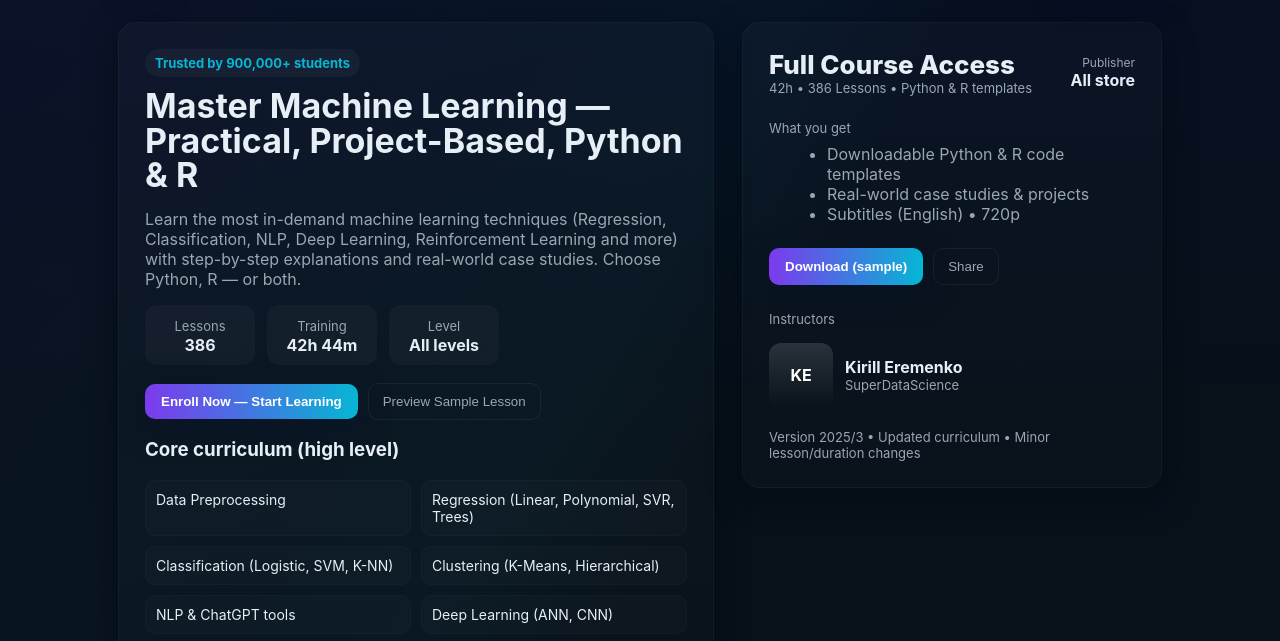
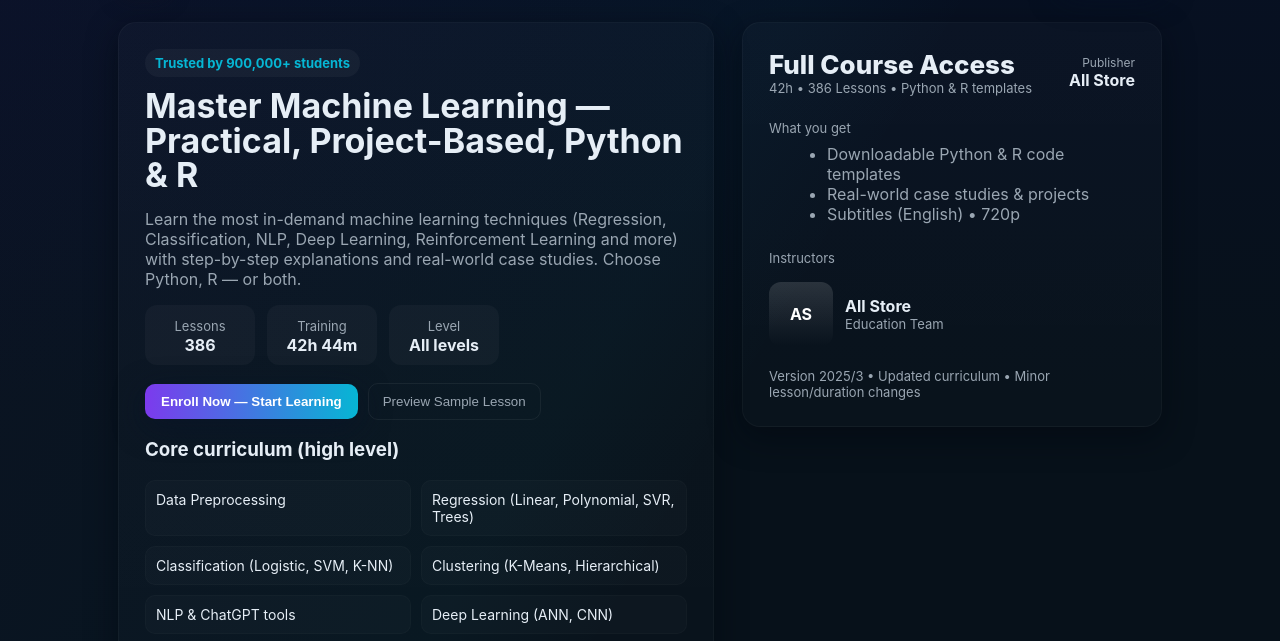
Before and after one commit to alinemade/index.html, a plain HTML site: page index.html in a window 1280 px wide. Shown: the part 124-765 px from the top of the page. Drawn offline with Linux system fonts and the light colour scheme.

Commit message:
index.html

```diff
--- a/index.html
+++ b/index.html
@@ -16,7 +16,6 @@
     html,body{height:100%;margin:0;background:linear-gradient(180deg,#071023 0%,#07111a 60%);color:#e6eef6}
     .container{max-width:var(--max-width);margin:40px auto;padding:28px}
 
-    /* Header */
     header{display:flex;align-items:center;justify-content:space-between;gap:18px}
     .brand{display:flex;gap:14px;align-items:center}
     .logo{width:52px;height:52px;border-radius:12px;background:linear-gradient(135deg,var(--accent1),var(--accent2));display:flex;align-items:center;justify-content:center;font-weight:700;color:white;box-shadow:0 6px 18px rgba(12,18,30,0.6)}
@@ -25,7 +24,6 @@
     .btn{background:linear-gradient(90deg,var(--accent1),var(--accent2));padding:10px 16px;border-radius:10px;color:white;border:none;cursor:pointer;font-weight:600;box-shadow:0 8px 30px rgba(7,18,40,0.6)}
     .ghost{background:transparent;border:1px solid rgba(255,255,255,0.06);padding:10px 14px;border-radius:10px;color:var(--muted);cursor:pointer}
 
-    /* Hero */
     .hero{display:grid;grid-template-columns:1fr 420px;gap:28px;margin-top:26px}
     .card{background:linear-gradient(180deg, rgba(255,255,255,0.02), rgba(255,255,255,0.01));padding:26px;border-radius:18px;box-shadow:0 10px 30px rgba(4,8,16,0.6);border:1px solid rgba(255,255,255,0.03)}
 
@@ -36,38 +34,29 @@
     .stat{background:rgba(255,255,255,0.03);padding:10px 12px;border-radius:12px;min-width:110px;text-align:center}
     .stat strong{display:block;font-size:16px}
 
-    /* Curriculum */
     .curriculum h3{margin-top:0}
     .grid{display:grid;grid-template-columns:repeat(2,1fr);gap:10px}
     .pill{background:rgba(255,255,255,0.02);padding:10px;border-radius:10px;border:1px solid rgba(255,255,255,0.02);font-size:14px}
 
-    /* Right column */
     .side-hero{display:flex;flex-direction:column;gap:12px}
     .price{font-size:26px;font-weight:800}
     .small{color:var(--muted);font-size:13px}
-    .download{display:flex;gap:8px}
 
-    /* Features */
     .features{display:grid;grid-template-columns:repeat(3,1fr);gap:16px;margin-top:22px}
     .feature{background:linear-gradient(180deg, rgba(255,255,255,0.02), transparent);padding:18px;border-radius:12px}
     .feature h4{margin:0 0 8px}
 
-    /* Instructors */
     .instructors{display:flex;gap:12px;align-items:center;margin-top:16px}
     .avatar{width:64px;height:64px;border-radius:12px;background:linear-gradient(180deg,#fff2 0,#fff0);display:flex;align-items:center;justify-content:center;color:white;font-weight:700}
 
-    /* Footer */
     footer{margin-top:28px;text-align:center;color:var(--muted);font-size:13px;padding:16px}
 
-    /* Responsive */
     @media (max-width:980px){.hero{grid-template-columns:1fr;}.features{grid-template-columns:repeat(2,1fr)}.grid{grid-template-columns:1fr}.container{margin:18px;padding:16px}}
     @media (max-width:560px){.features{grid-template-columns:1fr}.nav{display:none}.headline{font-size:26px}}
 
-    /* micro-interactions */
     .btn:active{transform:translateY(1px)}
     a.cta{display:inline-block;text-decoration:none}
 
-    /* subtle animated background stripes */
     .herobg{position:absolute;inset:0;pointer-events:none;z-index:0;background-image:linear-gradient(120deg, rgba(124,58,237,0.04) 0%, rgba(6,182,212,0.03) 50%, transparent 60%)}
   </style>
 </head>
@@ -132,7 +121,7 @@
           </div>
           <div style="text-align:right">
             <div style="font-size:12px;color:var(--muted)">Publisher</div>
-            <div style="font-weight:700">All store</div>
+            <div style="font-weight:700">All Store</div>
           </div>
         </div>
 
@@ -145,18 +134,13 @@
           </ul>
         </div>
 
-        <div style="margin-top:12px;display:flex;gap:10px" class="download">
-          <button class="btn" id="downloadPart">Download (sample)</button>
-          <button class="ghost">Share</button>
-        </div>
-
         <div style="margin-top:14px">
           <div class="small">Instructors</div>
           <div class="instructors">
-            <div class="avatar">KE</div>
+            <div class="avatar">AS</div>
             <div>
-              <div style="font-weight:700">Kirill Eremenko</div>
-              <div style="color:var(--muted);font-size:13px">SuperDataScience</div>
+              <div style="font-weight:700">All Store</div>
+              <div style="color:var(--muted);font-size:13px">Education Team</div>
             </div>
           </div>
         </div>
@@ -214,7 +198,7 @@
 
     <section class="card" id="enroll" style="margin-top:22px;display:flex;flex-direction:column;gap:12px;align-items:center;text-align:center">
       <h3 style="margin:0">Ready to start?</h3>
-      <p class="small">Download sample parts or enroll on your preferred platform. This package includes multiple downloadable parts and Python & R templates to get you building fast.</p>
+      <p class="small">Enroll now and get instant access to the full curriculum and resources.</p>
       <div style="display:flex;gap:10px">
         <button class="btn" id="enrollBtn">Enroll Now</button>
         <button class="ghost" id="contactBtn">Contact Support</button>
@@ -232,7 +216,6 @@
   </div>
 
   <script>
-    // small client-side interactions
     document.getElementById('previewBtn').addEventListener('click', ()=>{
       alert('Preview: Sample lesson will open. Replace this with your sample video or modal.');
     });
@@ -240,9 +223,6 @@
       window.location.href = 'https://www.udemy.com/';
     });
     document.getElementById('enrollTop').addEventListener('click', ()=>{document.getElementById('enroll').scrollIntoView({behavior:'smooth'});});
-    document.getElementById('downloadPart').addEventListener('click', ()=>{
-      alert('Download started (demo). Replace with real download links or signed URLs before deploying.');
-    });
     document.getElementById('contactBtn').addEventListener('click', ()=>{window.location.href='mailto:hello@example.com?subject=Course%20Inquiry'});
   </script>
 </body>
```
